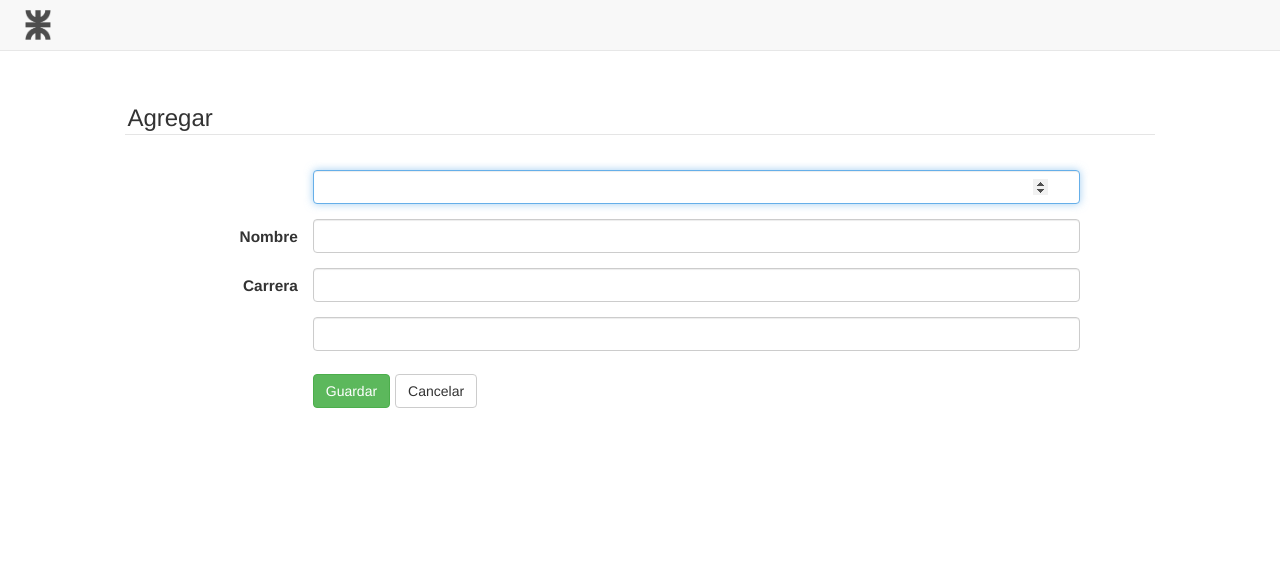
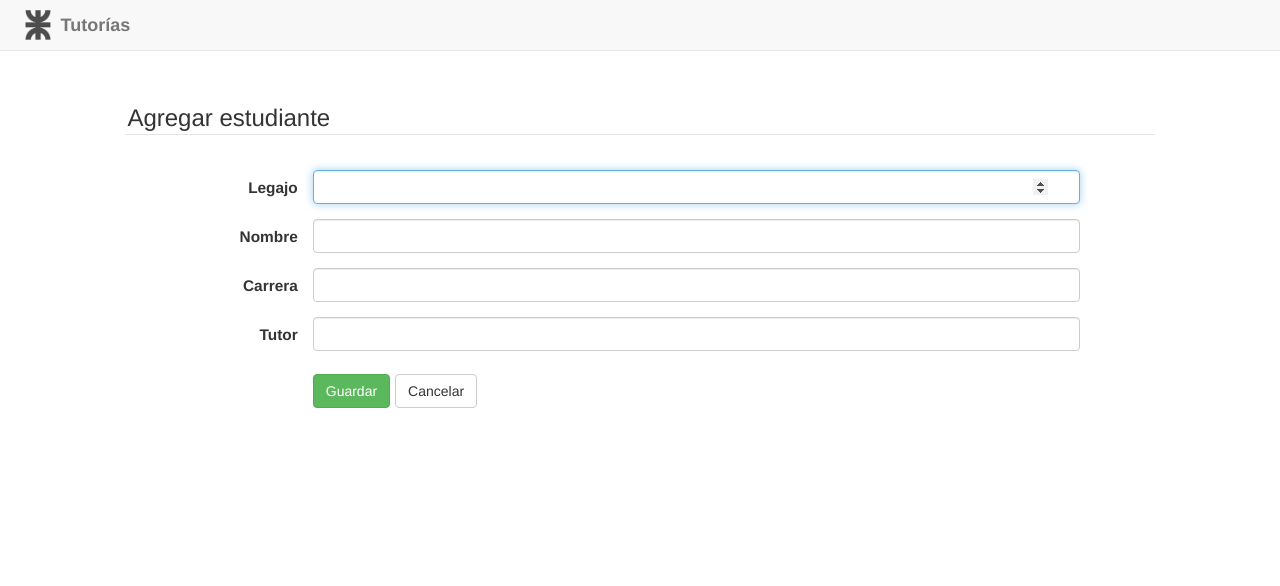
Before and after one commit to UTN-FRD/tutorias, a CakePHP app: template app/View/Estudiantes/add.ctp in a window 1280 px wide. Shown: the top 586 px of the page. Run offline with PHP 8.4 and a stand-in for CakePHP, Linux system fonts and the light colour scheme; the template is opened without the code that fills it, so the values that code supplies are empty; form fields are guessed from the names that the template uses; style sheets or scripts are compiled from the project's sources; some libraries are stand-ins or nearby versions.

Commit message:
Nueva parametrizacion
Vistas y controladores actualizados

```diff
--- a/app/View/Estudiantes/add.ctp
+++ b/app/View/Estudiantes/add.ctp
@@ -6,7 +6,7 @@ $this->Html->script('estudiante.form-app', array('inline' => false));
 
 <div class="row form-app">
   <div class="col-md-12 page-title">
-    <h3>Agregar <?php echo strtolower($this->Plataforma->obtenerEncuestado())?> </h3>
+    <h3>Agregar <?php echo Plataforma::esTutorias() ? 'estudiante' : 'graduado'?> </h3>
   </div>
 
   <?php
@@ -17,7 +17,7 @@ $this->Html->script('estudiante.form-app', array('inline' => false));
 
   <fieldset class="col-md-12">
     <div class="form-group">
-      <label for="legajo" class="control-label"><?php echo $this->Plataforma->obtenerID() ?></label>
+      <label for="legajo" class="control-label"><?php echo Plataforma::esTutorias() ? 'Legajo' : 'DNI'?></label>
       <div class="control-input">
         <input
           name="data[Estudiante][legajo]"
@@ -58,7 +58,7 @@ $this->Html->script('estudiante.form-app', array('inline' => false));
     </div>
 
     <div class="form-group">
-      <label for="tutor" class="control-label"><?php echo $this->Plataforma->obtenerUsuario() ?></label>
+      <label for="tutor" class="control-label"><?php echo Plataforma::esTutorias() ? 'Tutor' : 'Usuario'?></label>
       <div class="control-input">
         <?php
         echo $this->Form->input('user_id', array(
--- a/app/View/Estudiantes/edit.ctp
+++ b/app/View/Estudiantes/edit.ctp
@@ -6,7 +6,7 @@ $this->Html->script('estudiante.form-app', array('inline' => false));
 
 <div class="row form-app">
   <div class="col-md-12 page-title">
-    <h3>Editar estudiante</h3>
+    <h3>Editar <?php echo Plataforma::esTutorias() ? 'estudiante' : 'graduado'?></h3>
   </div>
 
   <?php
@@ -18,7 +18,7 @@ $this->Html->script('estudiante.form-app', array('inline' => false));
 
   <fieldset class="col-md-12">
     <div class="form-group">
-      <label for="legajo" class="control-label">Legajo</label>
+      <label for="legajo" class="control-label"><?php echo Plataforma::esTutorias() ? 'Legajo' : 'DNI'?></label>
       <div class="control-input">
         <input
           name="data[Estudiante][legajo]"
@@ -62,7 +62,7 @@ $this->Html->script('estudiante.form-app', array('inline' => false));
 
     <?php if (AuthComponent::user('role') == 'admin') { ?>
       <div class="form-group">
-        <label for="tutor" class="control-label">Tutor</label>
+        <label for="tutor" class="control-label"><?php echo Plataforma::esTutorias() ? 'Tutor' : 'Usuario'?></label>
         <div class="control-input">
           <?php
           echo $this->Form->input('user_id', array(
--- a/app/View/Layouts/default.ctp
+++ b/app/View/Layouts/default.ctp
@@ -78,7 +78,7 @@ $cakeVersion = __d('cake_dev', 'CakePHP %s', Configure::version())
               'class' => 'logo'
             ));
             ?>
-            <span> <?php echo $this->Plataforma->obtenerTitulo() ?></span>
+            <span> <?php echo Plataforma::esTutorias() ? 'Tutorías' : 'Graduados'  ?></span>
           </a>
         </div>
 
@@ -89,7 +89,7 @@ $cakeVersion = __d('cake_dev', 'CakePHP %s', Configure::version())
               <li <?php if ($this->request->params['controller'] == 'estudiantes') { echo 'class="active"'; } ?> >
                 <?php
                 echo $this->Html->link(
-                  $this->Plataforma->obtenerEncuestado() ,
+                  Plataforma::esTutorias() ? 'Estudiantes' : 'Graduados'  ,
                   array('controller' => 'estudiantes', 'action' => 'index')
                 );
                 ?>
--- a/app/View/Users/index.ctp
+++ b/app/View/Users/index.ctp
@@ -92,7 +92,7 @@ $this->Html->script('user.index', array('inline' => false));
         <div class="modal-content">
           <div class="modal-header">
             <button type="button" class="close" data-dismiss="modal" aria-label="Close"><span aria-hidden="true">&times;</span></button>
-            <h4 class="modal-title" id="myModalLabel">Eliminar <?php echo strtolower($this->Plataforma->obtenerTitulo()) ?></h4>
+            <h4 class="modal-title" id="myModalLabel">Eliminar <?php echo Plataforma::esTutorias() ? 'tutor' : 'usuario'?></h4>
           </div>
           <div class="modal-body"></div>
           <div class="modal-footer">
--- a/app/View/Users/login.ctp
+++ b/app/View/Users/login.ctp
@@ -1,5 +1,5 @@
 <?php
-$this->assign('title', $this->Plataforma->obtenerTitulo('UTN FRD'));
+$this->assign('title', Plataforma::esTutorias() ? 'Tutorias' : 'Graduados');
 $this->Html->css('user', array('inline' => false));
 ?>
 
@@ -13,7 +13,7 @@ $this->Html->css('user', array('inline' => false));
       Por favor, ingrese su nombre de usuario y contraseña.
     </p>
     <p>
-      Si olvidó sus credenciales de acceso, por favor, comuníquese con el administrador de <?php echo strtolower($this->Plataforma->obtenerTitulo()) ?> o diríjase a la oficina de SAE.
+      Si olvidó sus credenciales de acceso, por favor, comuníquese con el administrador de <?php echo Plataforma::esTutorias() ? 'tutorías' : 'graduados' ?> o diríjase a la oficina de SAE.
     </p>
   </div>
 
```
Also changed, not shown: app/Controller/EstudiantesController.php (+8 -8 lines), app/View/Estudiantes/index.ctp (+5 -5 lines).
